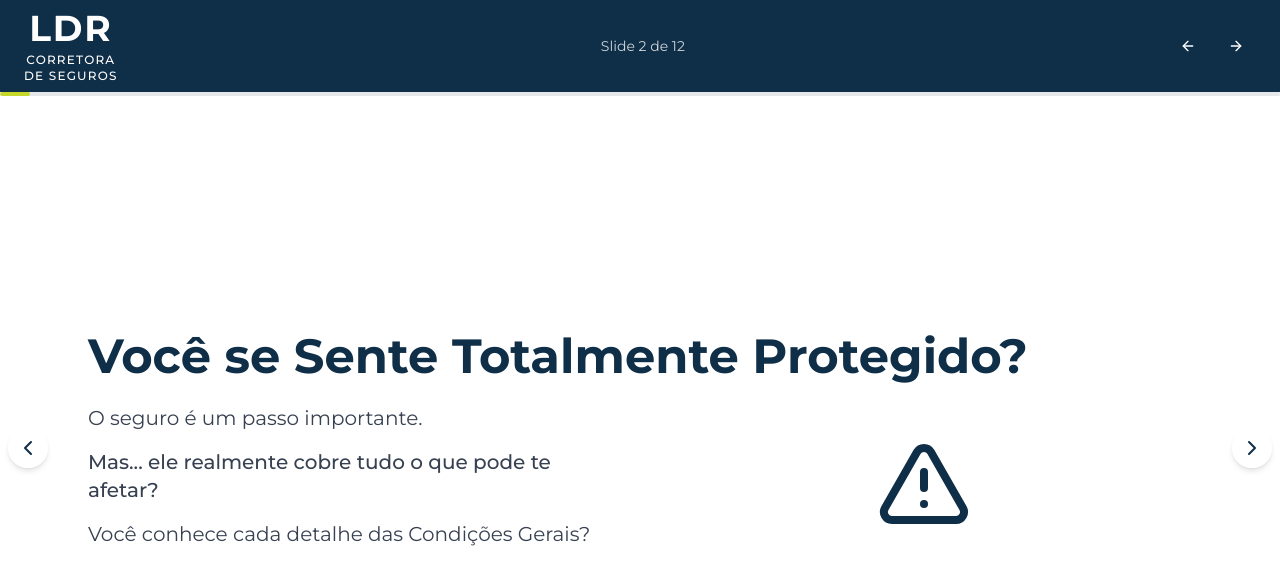
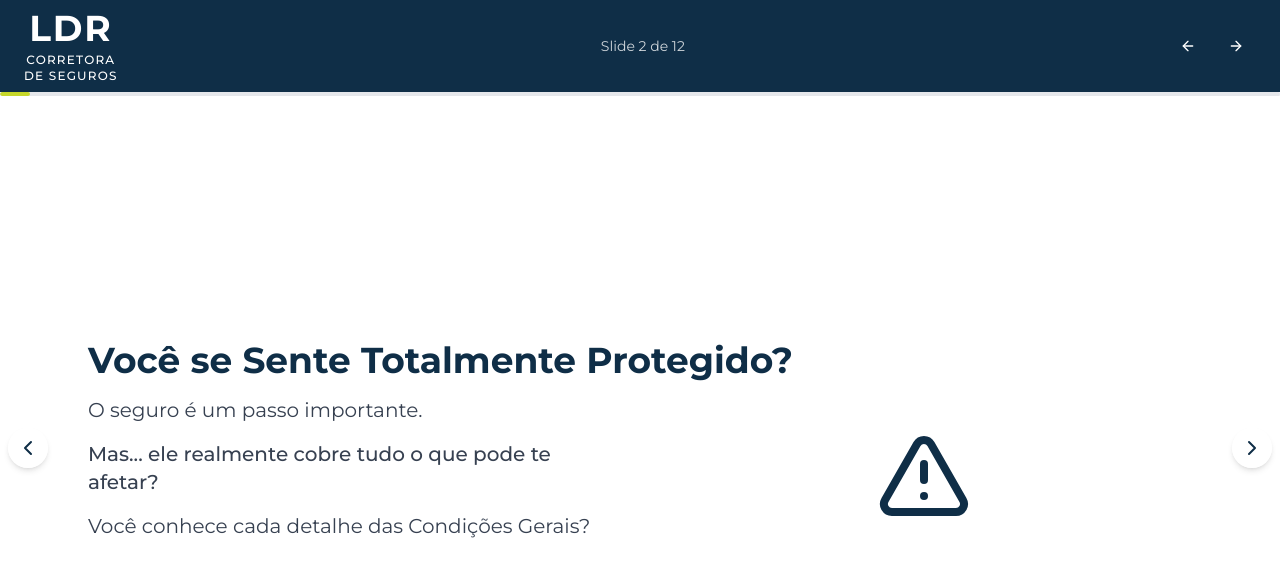
Before and after one commit to ldrseguros/apresentacao-analise, a React (Vite) app: page / in a window 1280 px wide. Both pictures are taken after a click on the button 1235 px from the left and 46 px from the top of the page. Shown: the top 584 px of the page. Built offline with nearby package versions, Linux system fonts and the light colour scheme.

Commit message:
Update SlideTitle component styles: adjusted margin and font sizes for headings

```diff
--- a/src/components/SlideTitle.tsx
+++ b/src/components/SlideTitle.tsx
@@ -14,13 +14,13 @@ const SlideTitle: React.FC<SlideTitleProps> = ({
   as = "h2",
   animated = true,
 }) => {
-  const baseClasses = "font-bold mb-6 text-brand-blue";
+  const baseClasses = "font-bold mb-4 text-brand-blue";
   const Component = as;
 
   const sizeClasses = {
-    h1: "text-5xl md:text-6xl",
-    h2: "text-4xl md:text-5xl",
-    h3: "text-3xl md:text-4xl",
+    h1: "text-4xl md:text-5xl",
+    h2: "text-3xl md:text-4xl",
+    h3: "text-2xl md:text-3xl",
   };
 
   const animationClasses = animated ? "animate-slide-in" : "";
```
